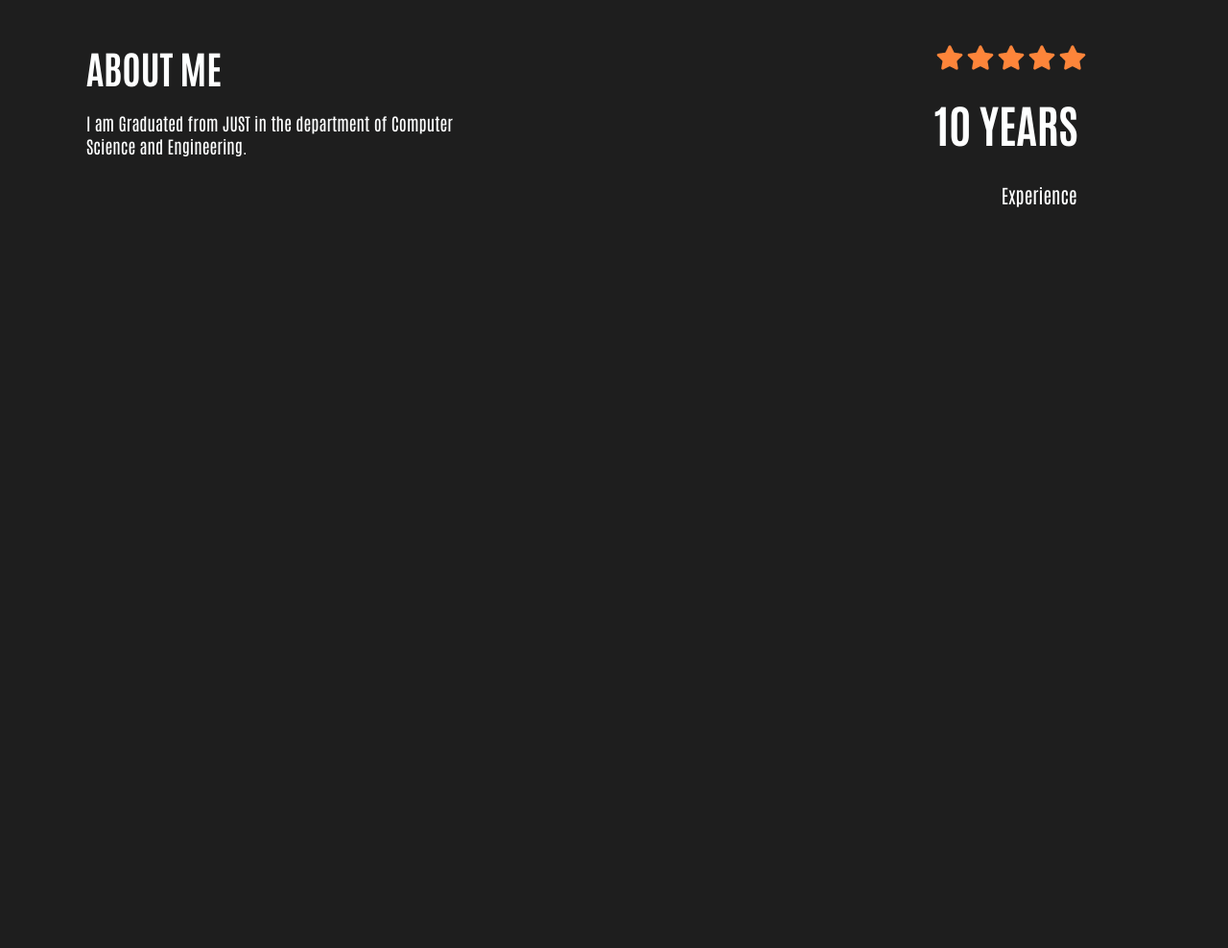
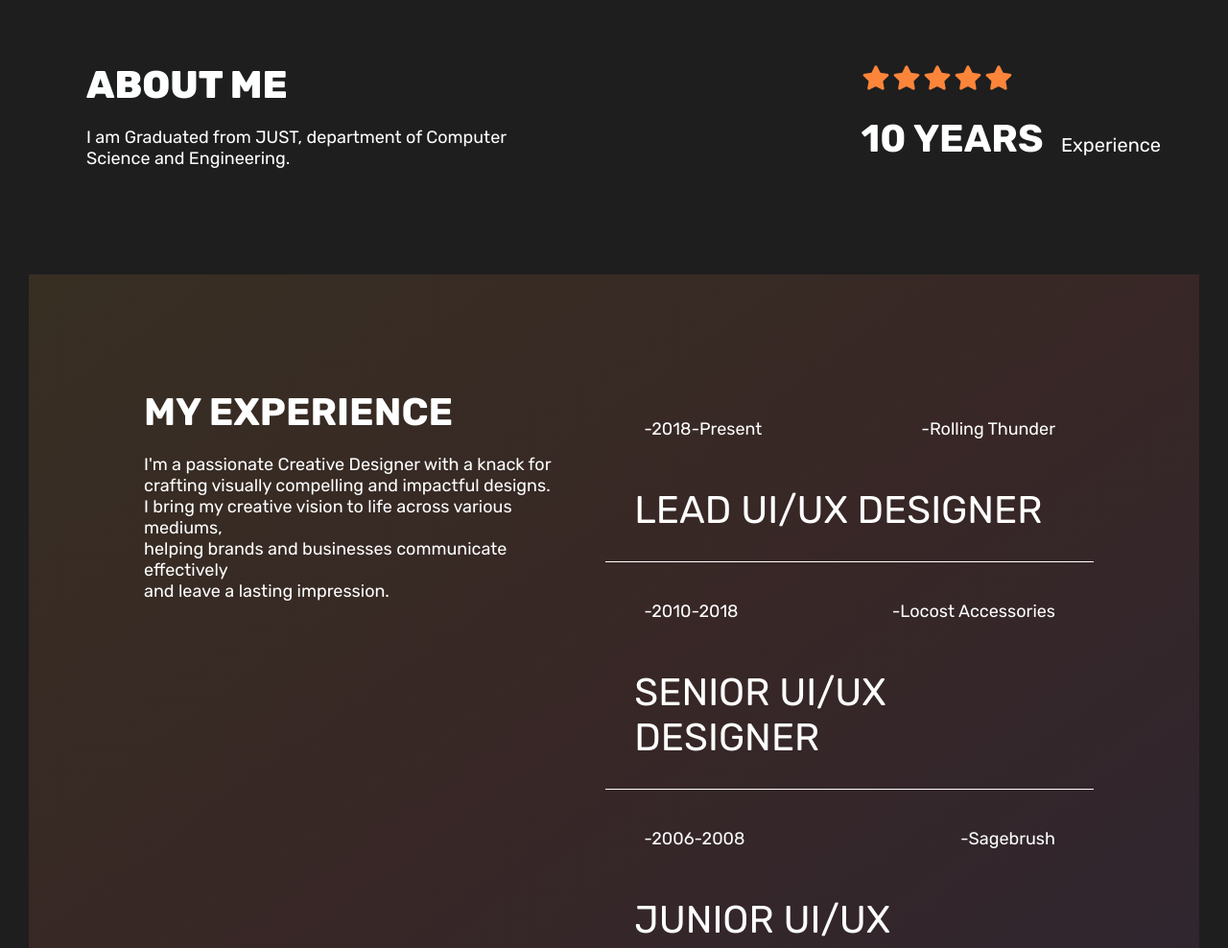
Before and after one commit to Mehedi752/Practice-Website, a plain HTML site: page index.html in a window 1280 px wide. Shown: the part 773-1761 px from the top of the page at 96% size. Before the commit the page ends 1057 px from the top, so only its background shows below. Drawn offline with Linux system fonts and the light colour scheme.

Commit message:
completing experience and awards section

```diff
--- a/index.html
+++ b/index.html
@@ -104,7 +104,7 @@
             <div class="final-banner">
                 <div class="about">
                     <p id="title">ABOUT ME</p>
-                    <p id="description">I am Graduated from JUST in the department of Computer <br>
+                    <p id="description">I am Graduated from JUST, department of Computer <br>
                         Science and Engineering.</p>
                 </div>
 
@@ -120,6 +120,130 @@
         </section>
 
     </section>
+    <!-- End of the header & banner section. -->
+
+    <section class="experience-section">
+
+        <div class="experience-container">
+
+            <div class="experience-details">
+                <h2 id="experience-title">MY EXPERIENCE</h2>
+                <p id="experience-desc">I'm a passionate Creative Designer with a knack for<br>
+                    crafting visually compelling and impactful designs.<br>
+                    I bring my creative vision to life across various mediums,<br>
+                    helping brands and businesses communicate effectively <br>
+                    and leave a lasting impression.</p>
+            </div>
+
+            <div class="designer-container">
+
+                <div class="first">
+
+                    <div class="top">
+                        <div>
+                            <p>-2018-Present</p>
+                        </div>
+                        <div>
+                            <p>-Rolling Thunder</p>
+                        </div>
+                    </div>
+
+                    <div class="bottom">
+                        <p>LEAD UI/UX DESIGNER</p>
+                    </div>
+
+                </div>
+
+                <div class="second">
+
+                    <div class="top">
+                        <div>
+                            <p>-2010-2018</p>
+                        </div>
+                        <div>
+                            <p>-Locost Accessories</p>
+                        </div>
+                    </div>
+
+                    <div class="bottom">
+                        <p>SENIOR UI/UX DESIGNER</p>
+                    </div>
+
+                </div>
+
+                <div class="third">
+
+                    <div class="top">
+                        <div>
+                            <p>-2006-2008</p>
+                        </div>
+                        <div>
+                            <p>-Sagebrush</p>
+                        </div>
+                    </div>
+
+                    <div class="bottom">
+                        <p>JUNIOR UI/UX DESIGNER</p>
+                    </div>
+
+                </div>
+
+
+            </div>
+
+        </div>
+
+    </section>
+
+    <!-- End of Experience Section. -->
+
+    <section class="awards-section">
+
+        <div class="awards-heading">
+
+            <h1 id="title">AWARDS</h1>
+            <p>Those was my some achievements for my outstanding performance <br>
+                in my web-developing career.</p>
+
+        </div>
+
+        <div class="first-award">
+
+            <div class="reason">
+                <div>
+                    <h3>Best Mobile App Design (2023)</h3>
+                </div>
+                <div>
+                    <h4>Product Design 2023</h4>
+                </div>
+            </div>
+            <div class="award-desc">
+                <p>Awarded by [Name of Awarding Body] for my design of the "Fitness+ App". The <br>
+                    app's intuitive interface and user-friendly features were praised for promoting <br>
+                    a healthy lifestyle.</p>
+            </div>
+
+        </div>
+
+        <div class="second-award">
+
+            <div class="reason">
+                <div>
+                    <h3>UI/UX DESIGN COMPETITION (2022)</h3>
+                </div>
+                <div>
+                    <h4>Product Design 2022</h4>
+                </div>
+            </div>
+            <div class="award-desc">
+                <p>My design concept for a sustainable e-commerce platform was selected as <br>
+                     a finalist in the [Name of Competition]. The judges commended the design's <br>
+                        focus on user experience and eco-friendly features.</p>
+            </div>
+
+        </div>
+
+    </section>
 
 </body>
 
--- a/style.css
+++ b/style.css
@@ -1,4 +1,4 @@
-@import url('https://fonts.googleapis.com/css2?family=Antonio:wght@100..700&display=swap');
+@import url('https://fonts.googleapis.com/css2?family=Rubik:ital,wght@0,300..900;1,300..900&display=swap');
 
 :root {
     --background-colour: #1E1E1E;
@@ -9,7 +9,8 @@
 * {
     margin: 0;
     padding: 10px;
-    font-family: "Antonio", sans-serif;
+    font-family: "Rubik", sans-serif;
+    font-optical-sizing: auto;
     font-weight: 400;
     color: var(--font-primary-colour);
 }
@@ -74,24 +75,27 @@ body {
     width: 300px;
     height: 60px;
     display: flex;
-    background-color:#FFFFFF1A;
+    background-color: #FFFFFF1A;
     border-radius: 100px;
 }
 
 
-.portfolio-icon p{
+.portfolio-icon p {
     font-size: 17px;
 }
-#hire{
+
+#hire {
     font-size: 17px;
     font-weight: 400;
 }
+
 .check-icon {
     width: 35px;
     height: 35px;
-    padding:0px 10px;
+    padding: 0px 10px;
     /* margin-right: 10px; */
 }
+
 .portfolio-icon {
     display: flex;
     gap: 10px;
@@ -120,12 +124,13 @@ body {
     font-weight: 400;
 }
 
-#social{
+#social {
     height: 55px;
     width: 55px;
 }
-.social-icons{
-    width:205px;
+
+.social-icons {
+    width: 205px;
     height: 32px;
     display: flex;
 
@@ -141,9 +146,9 @@ body {
 }
 
 #year {
-    width: 190px;
-    height: 47px;
-    font-size: 47px;
+    /* width: 190px; */
+    /* height: 47px; */
+    font-size: 40px;
     font-weight: 700;
 }
 
@@ -151,7 +156,79 @@ body {
     font-size: 20px;
     font-weight: 400;
     text-align: center-top;
-    padding-left: 70px;
-    line-height: 20px;
+    /* padding-left: 70px; */
+    /* line-height: 20px; */
     /* padding-bottom: 20px; */
 }
+
+/* End of Header & Banner Section. */
+
+.experience-container {
+    /* width: 1440px; */
+    padding: 0px;
+    margin: 0px;
+    /* height: 632px; */
+    padding: 100px;
+    /* padding-top: 100px;
+    padding-bottom: 100px;
+    padding-left: 100px; */
+    background-image: linear-gradient(to bottom right, rgba(255, 178, 71, 0.112), rgba(255, 107, 99, 0.112), rgba(184, 106, 223, 0.1));
+}
+
+#experience-title {
+    font-size: 40px;
+    font-weight: 700;
+}
+
+#experience-desc {
+    font-style: normal;
+    font-size: 18px;
+    font-weight: 400;
+}
+
+.experience-container {
+    display: flex;
+    justify-content: space-between;
+}
+
+
+.top {
+    font-size: 18px;
+    font-weight: 400;
+    display: flex;
+    justify-content: space-between;
+}
+
+.bottom {
+    font-size: 40px;
+    font-weight: 700;
+}
+
+.first,
+.second,
+.third {
+    border-bottom: 1px solid white;
+    border-left: 10px;
+}
+
+.awards-heading{
+    margin-top: 60px;
+    text-align: center;
+}
+
+.first-award{
+    padding: 40px;
+    background-color: black;
+    margin: 60px 100px;
+}
+
+.reason {
+    display: flex;
+    justify-content: space-between;
+}
+
+.second-award{
+    padding: 40px;
+    background-color: black;
+    margin: 60px 100px;
+}
```
